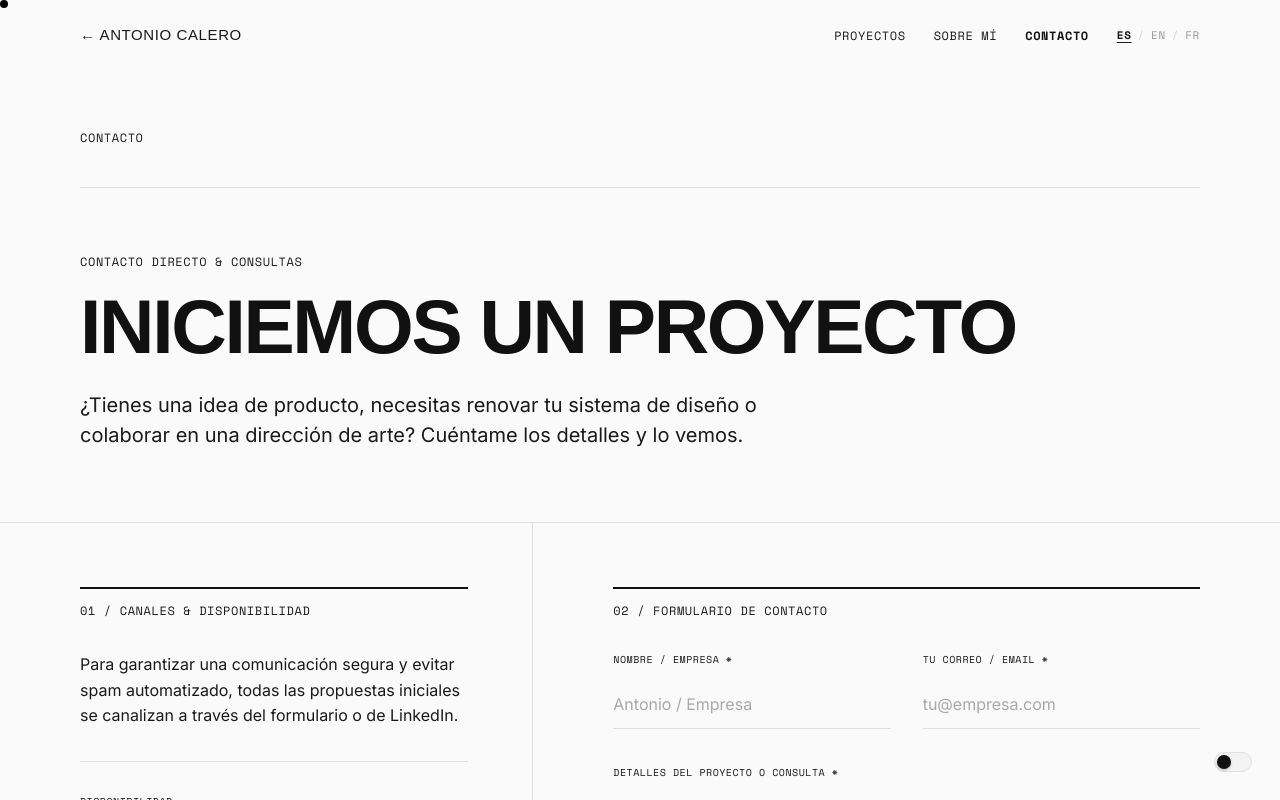
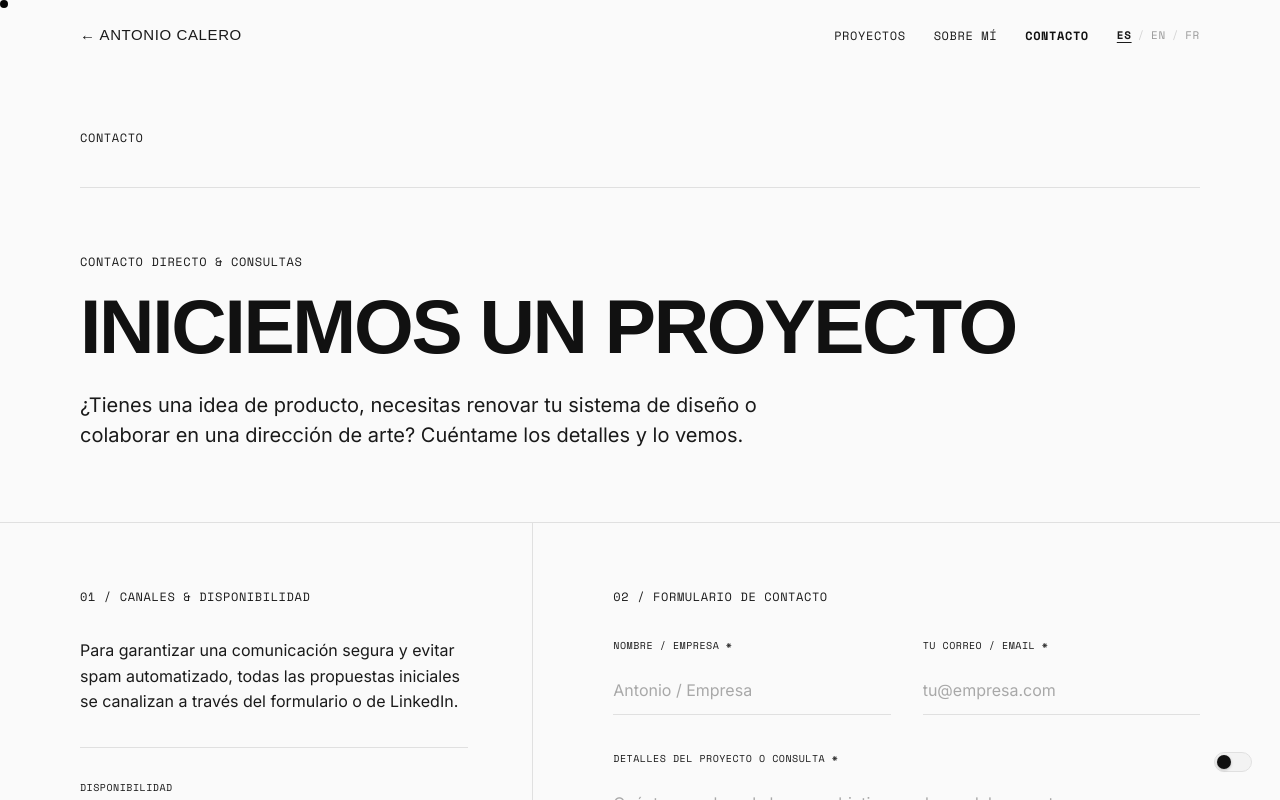
Before and after one commit to antonmojon/AcalerPortfolio, a React (Vite) app: page /contact in a window 1280 px wide. Shown: the top 800 px of the page. Built offline with nearby package versions, Linux system fonts and the light colour scheme; the HTML template or start-up script is replaced by a standard one; a web font is replaced by a local one.

Commit message:
style(ui): remove 2px accent top lines above section numbers in Contact and About

```diff
--- a/src/pages/AboutPage.tsx
+++ b/src/pages/AboutPage.tsx
@@ -605,10 +605,7 @@ function AboutStack() {
         <div>
           <div
             style={{
-              borderTop: '2px solid var(--accent-color)',
-              paddingTop: '12px',
               marginBottom: '20px',
-              transition: 'border-color 0.4s ease',
             }}
           >
             <p style={{ ...META, color: 'var(--text-primary)', margin: 0 }}>
--- a/src/pages/ContactPage.tsx
+++ b/src/pages/ContactPage.tsx
@@ -172,10 +172,7 @@ function ContactBody() {
         <div>
           <div
             style={{
-              borderTop: '2px solid var(--accent-color)',
-              paddingTop: '12px',
               marginBottom: '32px',
-              transition: 'border-color 0.4s ease',
             }}
           >
             <p style={{ ...META, color: 'var(--text-primary)', margin: 0 }}>
@@ -264,10 +261,7 @@ function ContactBody() {
         <div>
           <div
             style={{
-              borderTop: '2px solid var(--accent-color)',
-              paddingTop: '12px',
               marginBottom: '32px',
-              transition: 'border-color 0.4s ease',
             }}
           >
             <p style={{ ...META, color: 'var(--text-primary)', margin: 0 }}>
```
